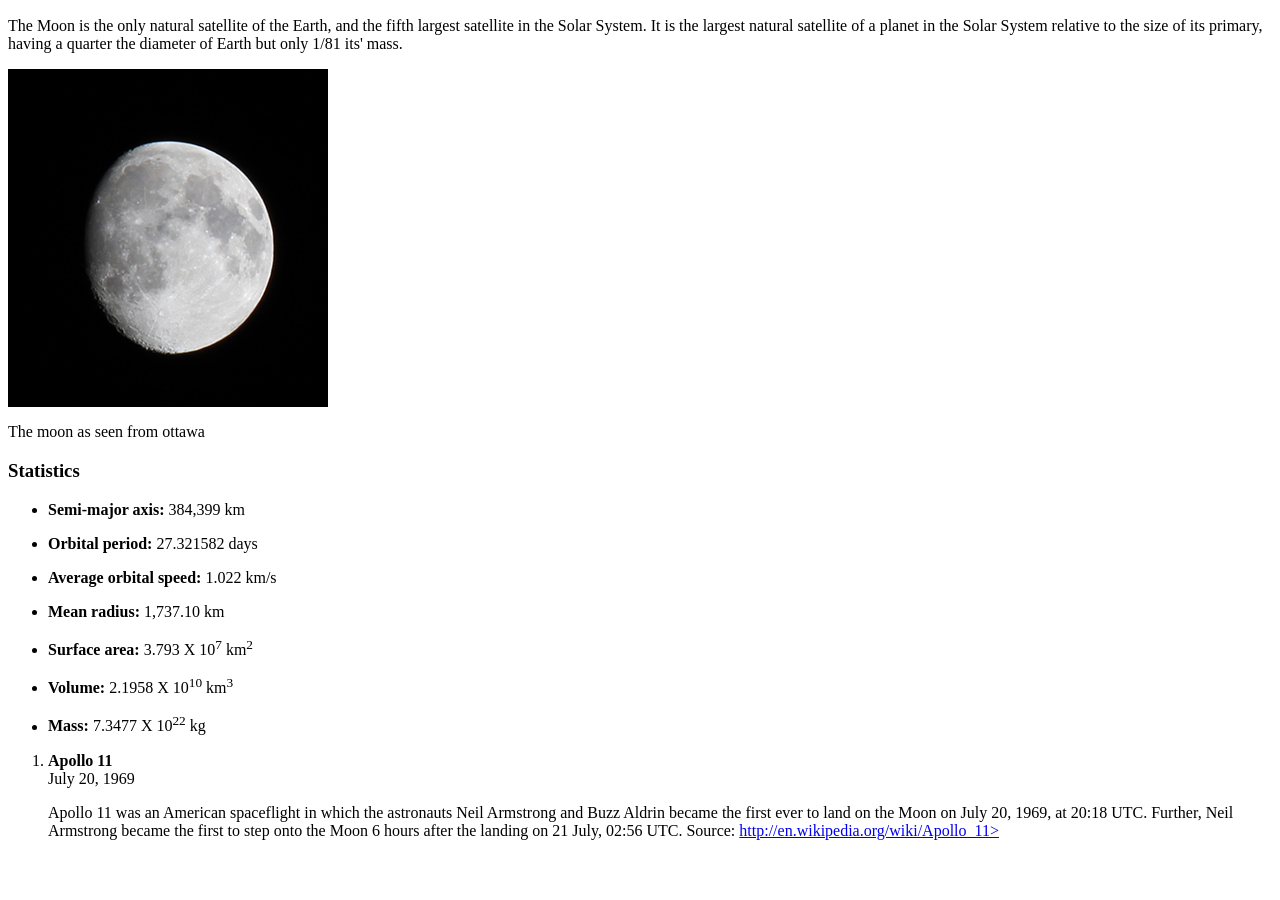
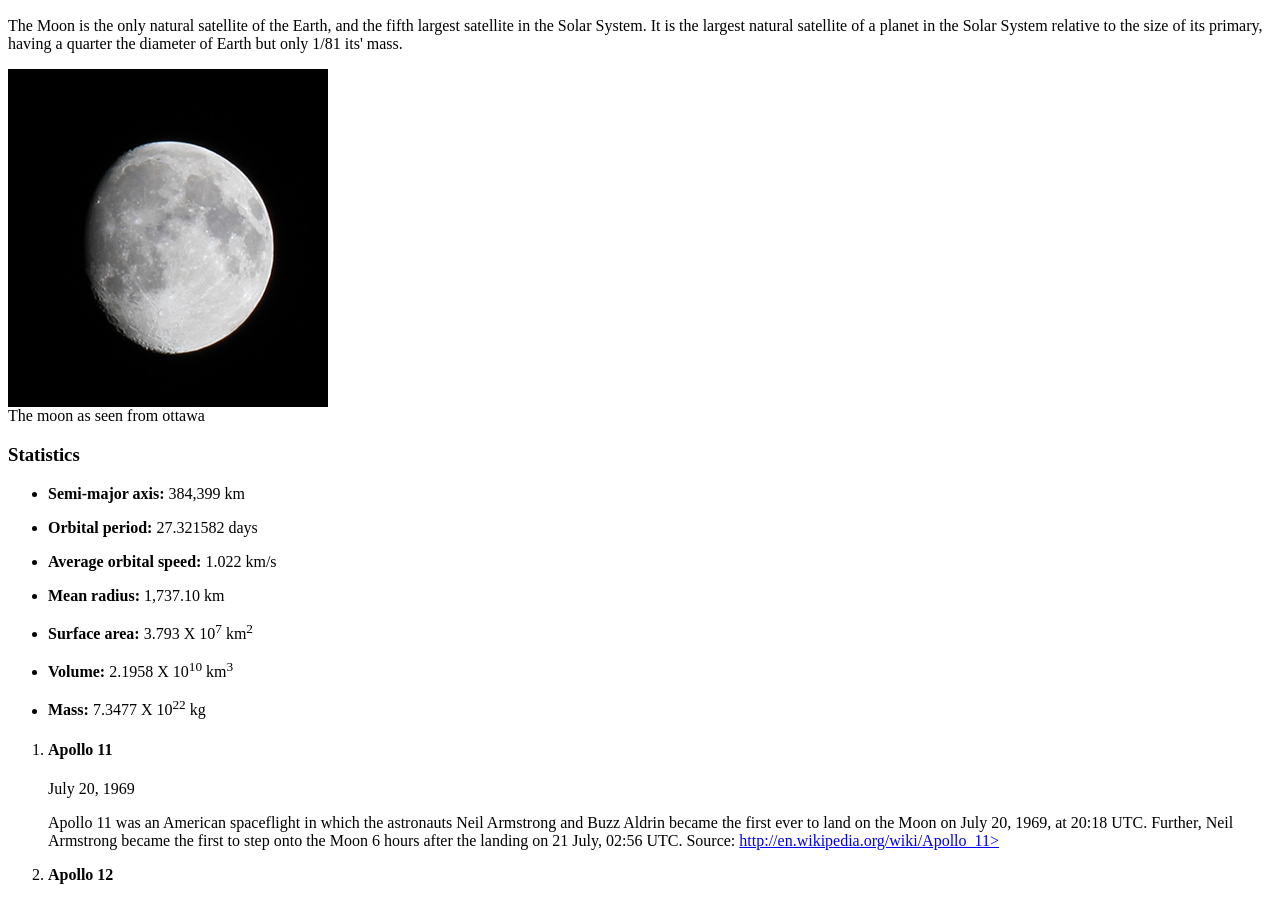
Before and after one commit to oudy0001/mad9013-ex1, a plain HTML site: page index.html in a window 1280 px wide. Shown: the part 96-996 px from the top of the page. Before the commit the page ends 952 px from the top, so only its background shows below. Drawn offline with Linux system fonts and the light colour scheme.

Commit message:
changed some styles to fit assignment requirements

```diff
--- a/index.html
+++ b/index.html
@@ -2,7 +2,7 @@
 <h2>A Natural Satallite</h2>
 <p>The Moon is the only natural satellite of the Earth, and the fifth largest satellite in the Solar System. It is the largest natural satellite of a planet in the Solar System relative to the size of its primary, having a quarter the diameter of Earth but only 1/81 its' mass.</p>
 <img src="moon.jpg">
-<p>The moon as seen from ottawa</p>
+<figcaption>The moon as seen from ottawa</figcaption>
 <h3>Statistics</h3>
 <ul>
     <li><p><b>Semi-major axis: </b>384,399 km</p></li>
@@ -14,10 +14,11 @@
     <li><p><b>Mass: </b>7.3477 X 10<sup>22</sup> kg</p></li>
 </ul>
 <ol>
-    <li><b>Apollo 11</b></li>
+    <li><h4>Apollo 11</h4></li>
     <time>July 20, 1969</time>
     <p>Apollo 11 was an American spaceflight in which the astronauts Neil Armstrong and Buzz Aldrin became the first ever to land on the Moon on July 20, 1969, at 20:18 UTC. Further, Neil Armstrong became the first to step onto the Moon 6 hours after the landing on 21 July, 02:56 UTC.
 Source: <a href="http://en.wikipedia.org/wiki/Apollo_11">http://en.wikipedia.org/wiki/Apollo_11></a></p>
+    <li><strong>Apollo 12</strong></li>
 
 
 </ol>
```
